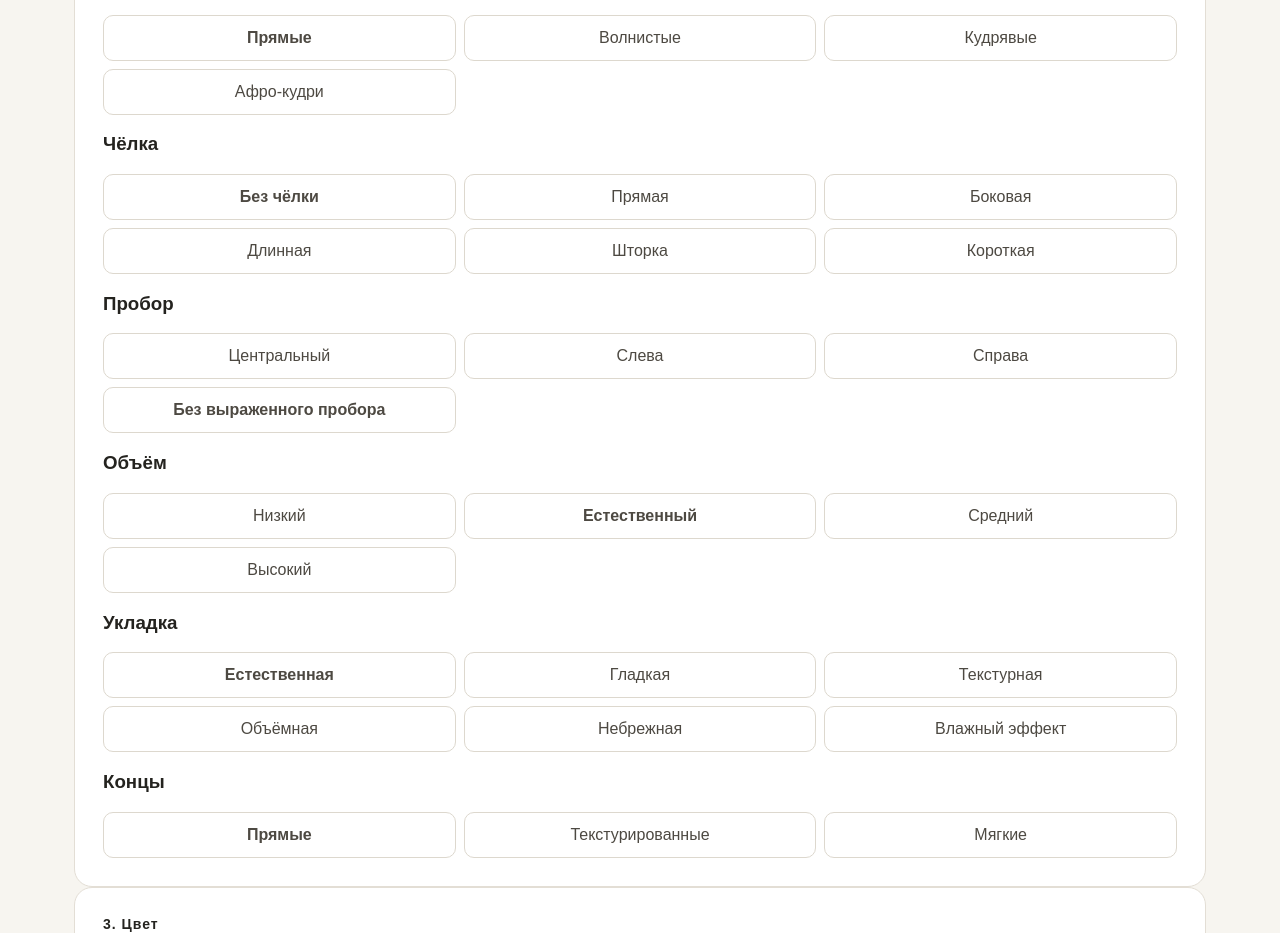
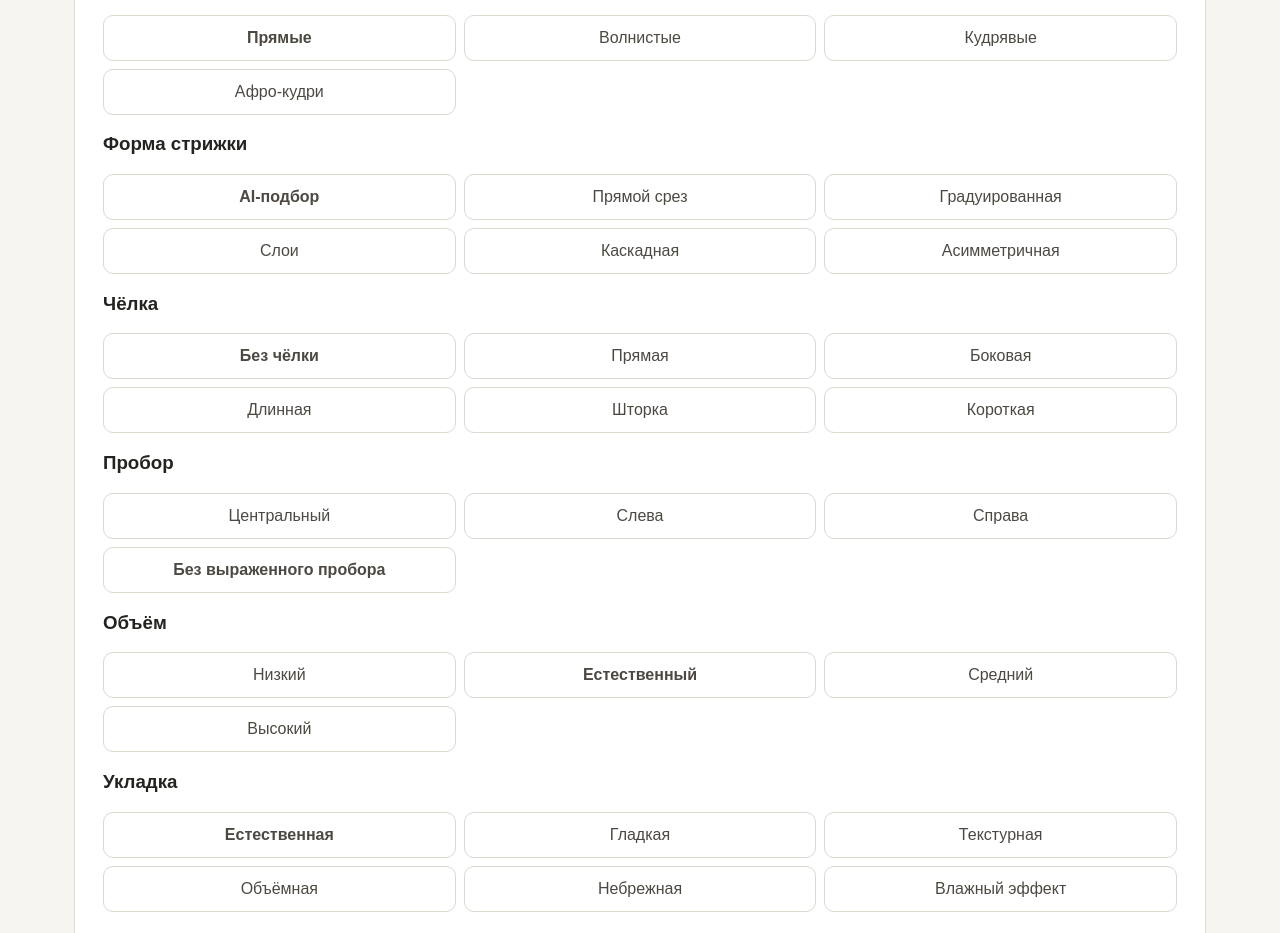
Before and after one commit to bibobba/profcosmo-ai, a Next.js app: page / in a window 1280 px wide. Shown: the part 1000-1933 px from the top of the page. Built offline with nearby package versions, Linux system fonts and the light colour scheme.

Commit message:
Enhance female hairstyle options and state management
Added female hairstyle options and updated form handling for female-specific selections.

```diff
--- a/app/page.tsx
+++ b/app/page.tsx
@@ -20,6 +20,15 @@ const structures: Option[] = [
   { value: "wavy", label: "Волнистые" },
   { value: "curly", label: "Кудрявые" },
   { value: "afro-curls", label: "Афро-кудри" },
+];
+
+const femaleForms: Option[] = [
+  { value: "ai", label: "AI-подбор" },
+  { value: "blunt", label: "Прямой срез" },
+  { value: "graduated", label: "Градуированная" },
+  { value: "layers", label: "Слои" },
+  { value: "cascade", label: "Каскадная" },
+  { value: "asymmetrical", label: "Асимметричная" },
 ];
 
 const femaleBangs: Option[] = [
@@ -94,11 +103,6 @@ const toneLevels = Array.from({ length: 10 }, (_, i) => ({
   label: `${i + 1} тон`,
 }));
 
-/**
- * Здесь пока используются универсальные названия оттенков.
- * Когда дадим точную палитру Insight, этот массив заменяется
- * на реальные оттенки бренда для каждого уровня тона.
- */
 const shadesByTone: Record<string, Option[]> = {
   "1": [
     { value: "natural", label: "Натуральный" },
@@ -205,6 +209,7 @@ export default function Home() {
   const [length, setLength] = useState("medium");
   const [structure, setStructure] = useState("straight");
 
+  const [femaleForm, setFemaleForm] = useState("ai");
   const [femaleBang, setFemaleBang] = useState("none");
   const [femaleParting, setFemaleParting] = useState("none");
   const [femaleVolume, setFemaleVolume] = useState("natural");
@@ -242,6 +247,7 @@ export default function Home() {
     setStructure("straight");
 
     if (nextGender === "female") {
+      setFemaleForm("ai");
       setFemaleBang("none");
       setFemaleParting("none");
       setFemaleVolume("natural");
@@ -283,11 +289,11 @@ export default function Home() {
 
       formData.append("image", image);
       formData.append("gender", gender);
-
       formData.append("length", length);
       formData.append("structure", structure);
 
       if (gender === "female") {
+        formData.append("femaleForm", femaleForm);
         formData.append("bangs", femaleBang);
         formData.append("parting", femaleParting);
         formData.append("volume", femaleVolume);
@@ -300,6 +306,7 @@ export default function Home() {
         formData.append("maleForm", maleForm);
         formData.append("temples", maleTemples);
 
+        formData.append("femaleForm", "");
         formData.append("bangs", "");
         formData.append("parting", "");
         formData.append("volume", "");
@@ -311,13 +318,7 @@ export default function Home() {
       formData.append("colorShade", colorShade);
       formData.append("coloring", coloring);
 
-      /**
-       * Просим backend вернуть несколько вариантов.
-       * Основная логика:
-       * цвет сохраняется,
-       * структура сохраняется,
-       * варианты отличаются прежде всего длиной/формой.
-       */
+      // Пока тестируем один вариант.
       formData.append("variants", "1");
 
       const response = await fetch("/api/generate", {
@@ -329,7 +330,7 @@ export default function Home() {
 
       if (!response.ok || !data.success) {
         throw new Error(
-          data.error || "Не удалось создать варианты прически."
+          data.error || "Не удалось создать вариант прически."
         );
       }
 
@@ -340,7 +341,7 @@ export default function Home() {
         : [];
 
       if (!images.length) {
-        throw new Error("AI не вернул изображения.");
+        throw new Error("AI не вернул изображение.");
       }
 
       setResultImages(images);
@@ -370,7 +371,10 @@ export default function Home() {
 
           <label className="upload">
             {preview ? (
-              <img src={preview} alt="Загруженная фотография" />
+              <img
+                src={preview}
+                alt="Загруженная фотография"
+              />
             ) : (
               <div>
                 <strong>Загрузить фотографию</strong>
@@ -419,6 +423,13 @@ export default function Home() {
 
           {gender === "female" ? (
             <>
+              <OptionGroup
+                title="Форма стрижки"
+                options={femaleForms}
+                value={femaleForm}
+                onChange={setFemaleForm}
+              />
+
               <OptionGroup
                 title="Чёлка"
                 options={femaleBangs}
@@ -521,11 +532,13 @@ export default function Home() {
             onClick={generate}
           >
             {loading
-              ? "Создаём варианты..."
+              ? "Создаём вариант..."
               : "Подобрать прическу"}
           </button>
 
-          {error && <p className="error">{error}</p>}
+          {error && (
+            <p className="error">{error}</p>
+          )}
         </section>
 
         {resultImages.length > 0 && (
@@ -533,12 +546,15 @@ export default function Home() {
             <h2>Варианты</h2>
 
             <p className="results-description">
-              Несколько вариантов на основе выбранных параметров.
+              Вариант на основе выбранных параметров.
             </p>
 
             <div className="results-grid">
               {resultImages.map((src, index) => (
-                <div className="result" key={`${src}-${index}`}>
+                <div
+                  className="result"
+                  key={`${src}-${index}`}
+                >
                   <div className="result-number">
                     Вариант {index + 1}
                   </div>
```
